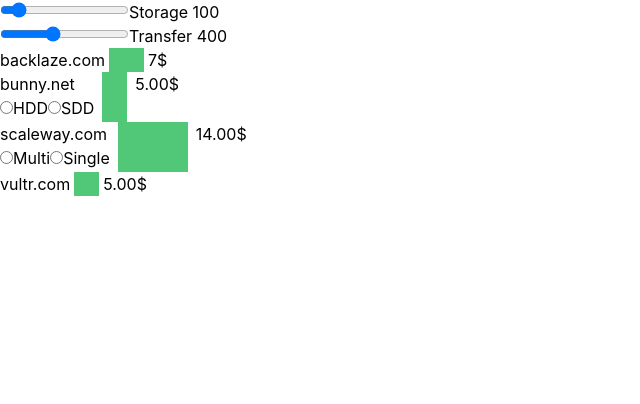
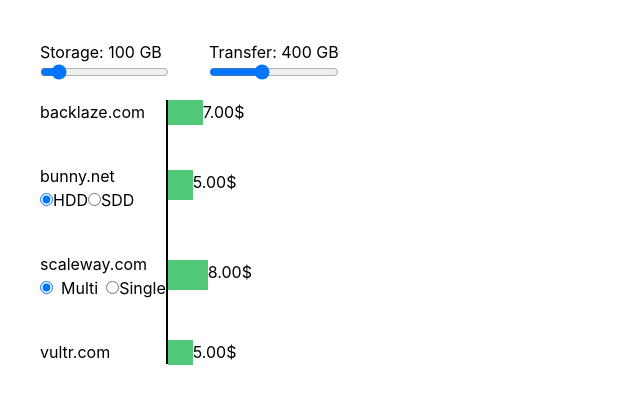
Before and after one commit to ShvydchenkoAndrii/providers_calculator, a Next.js app: page / in a window 1280 px wide. Shown: the top 404 px of the page, without its empty margins (0-640 px from the left). Built offline with nearby package versions, Linux system fonts and the light colour scheme.

Commit message:
desktop version

```diff
--- a/pages/index.js
+++ b/pages/index.js
@@ -27,8 +27,7 @@
       },
     ],
   };
-  const storageVal = useRef(null);
-  const transferVal = useRef(null);
+
   const [storage, setStorage] = useState(100);
   const [transfer, setTransfer] = useState(400);
   const [bunnyStorage, setBunnyStorage] = useState({ hdd: true, ssd: false });
@@ -38,22 +37,18 @@
   });
 
   const handlerStorageVal = (e) => {
-    setStorage((prev) => (prev = e.target.value));
+    setStorage(e.target.value);
   };
 
   const handlerTransferVal = (e) => {
-    setTransfer((prev) => (prev = e.target.value));
+    setTransfer(e.target.value);
   };
 
   const resultBacklazeCom = () => {
     const result = providers.backlazeCom.map(
       (item) => item.storagePrice * storage + item.transferPrice * transfer
     );
-    if (result[0] < 7) {
-      return 7;
-    } else {
-      return result[0].toFixed(2);
-    }
+    return Math.max(7, result[0]).toFixed(2);
   };
 
   const resultBunnyNet = () => {
@@ -63,24 +58,21 @@
           storage +
         item.transferPrice * transfer
     );
-    if (result[0] > 10) {
-      return 10;
-    } else {
-      return result[0].toFixed(2);
-    }
+
+    return Math.min(10, result[0]).toFixed(2);
   };
 
   const resultScalewayCom = () => {
     const result = providers.scalewayCom.map((item) => {
-      if (storage < 75 || transfer < 75) {
+      if (storage <= 75 || transfer <= 75) {
         return 0;
       } else {
         return (
           (scalewayStorage.multi
             ? item.storagePriceMulti
             : item.storagePriceSingle) *
-            storage +
-          item.transferPrice * transfer
+            (storage - 75) +
+          item.transferPrice * (transfer - 75)
         );
       }
     });
@@ -91,21 +83,20 @@
     const result = providers.vultrCom.map(
       (item) => item.storagePrice * storage + item.transferPrice * transfer
     );
-    if (result[0] < 5) {
-      return 5;
-    } else {
-      return result[0].toFixed(2);
-    }
+
+    return Math.max(5, result[0]).toFixed(2);
   };
   console.log(bunnyStorage);
   return (
-    <div>
+    <div className="flex items-start m-10 static w-full">
       <Head>
         <title>Providers calculator</title>
       </Head>
       <div>
+        <div className="flex justify-around gap-10 absolute">
+          <div className="flex flex-col">
+            Storage: {storage} GB
             <input
-          ref={storageVal}
               type="range"
               id="storage"
               name="storage"
@@ -113,13 +104,12 @@
               max={1000}
               step={1}
               defaultValue={storage}
-          onChange={() => handlerStorageVal(event)}
+              onChange={(event) => handlerStorageVal(event)}
             ></input>
-        Storage {storage}
           </div>
-      <div>
+          <div className="flex flex-col">
+            Transfer: {transfer} GB
             <input
-          ref={transferVal}
               type="range"
               id="transfer"
               name="transfer"
@@ -127,48 +117,41 @@
               min={0}
               max={1000}
               defaultValue={transfer}
-          onChange={() => handlerTransferVal(event)}
+              onChange={(event) => handlerTransferVal(event)}
             ></input>
-        Transfer {transfer}
           </div>
+        </div>
+        <div className="flex absolute top-[100px]">
+          <div className="flex flex-col gap-10">
             <div>
-        <div className="flex gap-1">
-          <span>backlaze.com</span>
-          <div
-            className={`bg-green`}
-            style={{ width: `${resultBacklazeCom() * 5}px` }}
-          ></div>
-          <div>{resultBacklazeCom()}$</div>
+              <div>backlaze.com</div>
             </div>
-        <div className="flex gap-2">
             <div>
               <div>bunny.net</div>
               <div>
+                <label>
                   <input
                     onChange={() => setBunnyStorage({ hdd: true, sdd: false })}
                     type="radio"
-                id="bunnyChoice1"
-                name="bunny"
+                    id="hdd"
+                    name="hdd-ssd"
                     value="hdd"
+                    checked={bunnyStorage.hdd}
                   ></input>
-              <label htmlFor="bunnyChoice1">HDD</label>
+                  HDD
+                </label>
+                <label>
                   <input
                     onChange={() => setBunnyStorage({ hdd: false, sdd: true })}
                     type="radio"
-                id="bunnyChoice2"
-                name="bunny"
+                    id="ssd"
+                    name="hdd-ssd"
                     value="sdd"
                   ></input>
-              <label htmlFor="bunnyChoice2">SDD</label>
+                  SDD
+                </label>
               </div>
             </div>
-          <div
-            className={`bg-green h-[50px]`}
-            style={{ width: `${resultBunnyNet() * 5}px` }}
-          ></div>
-          <div>{resultBunnyNet()}$</div>
-        </div>
-        <div className="flex gap-2">
             <div>
               <div>scaleway.com</div>
               <div>
@@ -180,8 +163,11 @@
                   id="scalewayChoice1"
                   name="scaleway"
                   value="multi"
+                  checked={scalewayStorage.multi}
                 ></input>
-              <label htmlFor="scalewayChoice1">Multi</label>
+                <label htmlFor="scalewayChoice1" className="p-2">
+                  Multi
+                </label>
                 <input
                   onChange={() =>
                     setScalewayStorage({ multi: false, single: true })
@@ -194,21 +180,48 @@
                 <label htmlFor="scalewayChoice2">Single</label>
               </div>
             </div>
+            <div>
+              <span>vultr.com</span>
+            </div>
+          </div>
+          <div className="flex flex-col items-start border-l-2 relative">
+            <div className="flex absolute">
               <div
-            className={`bg-green h-[50px]`}
-            style={{ width: `${resultScalewayCom() * 5}px` }}
+                className={`bg-green`}
+                style={{
+                  width: `${resultBacklazeCom() * 5}px`,
+                  height: "25px",
+                }}
+              ></div>
+              <div>{resultBacklazeCom()}$</div>
+            </div>
+            <div className="flex absolute top-[70px]">
+              <div
+                className={`bg-green`}
+                style={{ width: `${resultBunnyNet() * 5}px`, height: "30px" }}
+              ></div>
+              <div>{resultBunnyNet()}$</div>
+            </div>
+            <div className="flex absolute top-[160px]">
+              <div
+                className={`bg-green`}
+                style={{
+                  width: `${resultScalewayCom() * 5}px`,
+                  height: "30px",
+                }}
               ></div>
               <div>{resultScalewayCom()}$</div>
             </div>
-        <div className="flex gap-1">
-          <span>vultr.com</span>
+            <div className="flex absolute top-[240px]">
               <div
-            className={`bg-green`}
-            style={{ width: `${resultVultrCom() * 5}px` }}
+                className={`bg-green `}
+                style={{ width: `${resultVultrCom() * 5}px`, height: "25px" }}
               ></div>
               <div>{resultVultrCom()}$</div>
             </div>
           </div>
         </div>
+      </div>
+    </div>
   );
 }
```
Lines whose indentation alone changed are shown as unchanged.
